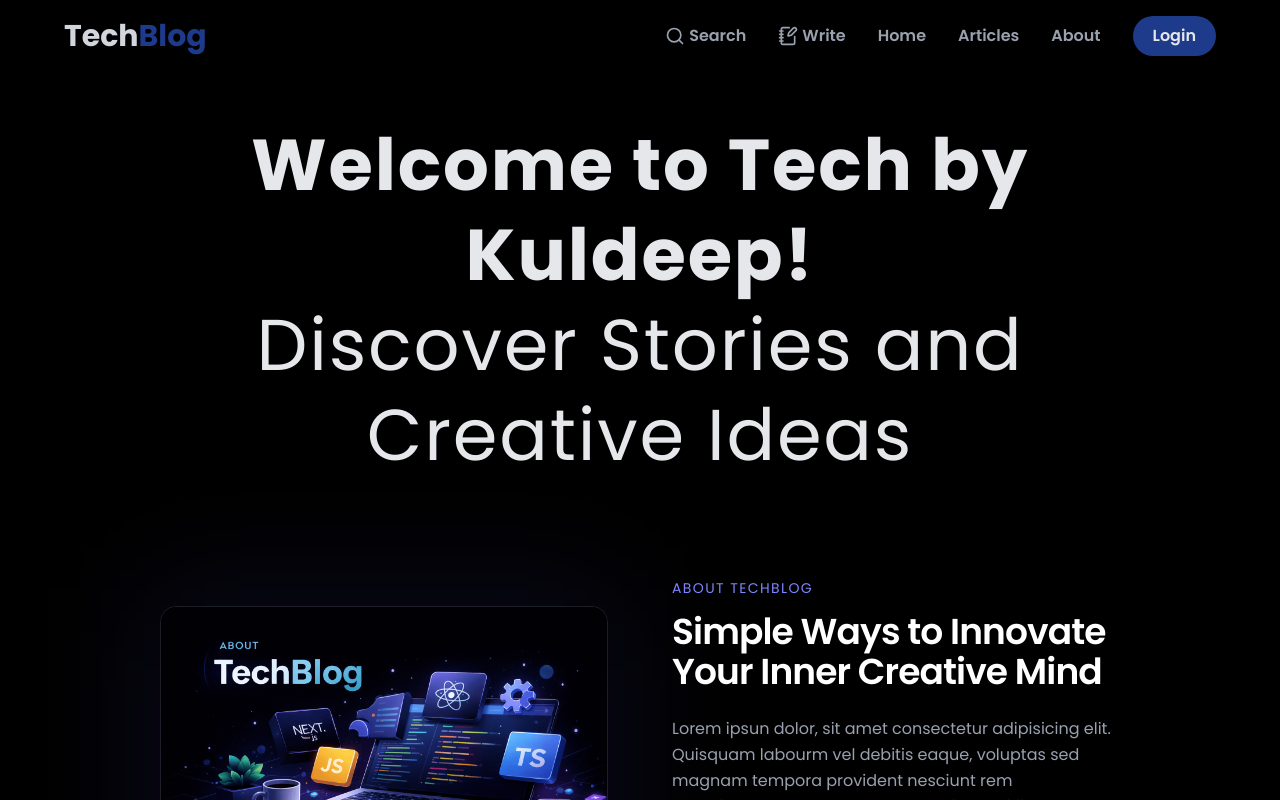
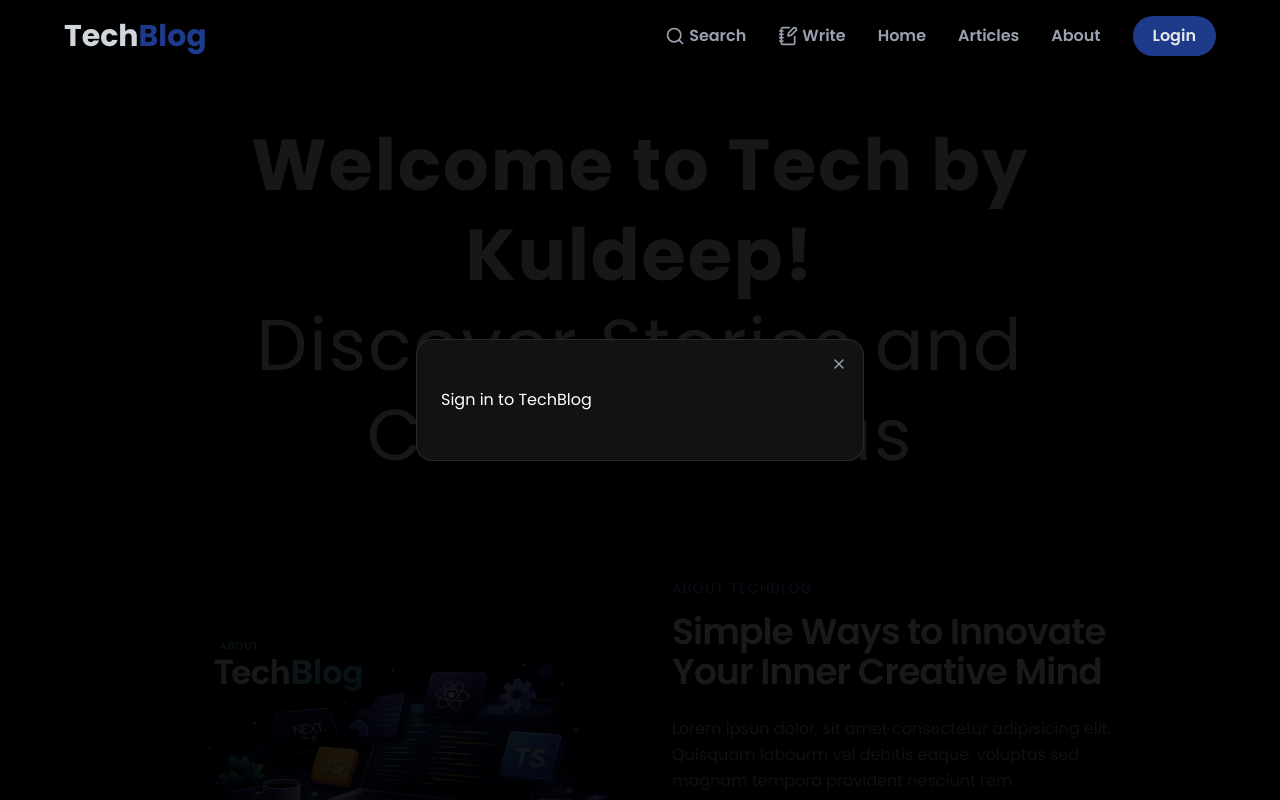
Before and after one commit to Kuldeep9711/tech-blog, a Next.js app: page / in a window 1280 px wide. Shown: the top 800 px of the page. Built offline with nearby package versions, Linux system fonts and the light colour scheme.

Commit message:
add SignIn modal

```diff
--- a/src/app/layout.tsx
+++ b/src/app/layout.tsx
@@ -3,6 +3,7 @@ import { Geist, Geist_Mono, Poppins } from "next/font/google";
 import "./globals.css";
 import Navbar from "../components/general/navbar/Navbar";
 import Footer from "@/components/general/Footer";
+import SignInModal from "@/components/modals/SignInModal";
 
 
 
@@ -32,6 +33,7 @@ export default function RootLayout({
         <Navbar />
         {children}
         <Footer />
+        <SignInModal />
       </body>
     </html>
   );
--- a/src/components/modals/Modal.tsx
+++ b/src/components/modals/Modal.tsx
@@ -1,3 +1,4 @@
+import { LuX } from "react-icons/lu"
 
 interface ModelProps {
     isOpen: boolean,
@@ -15,7 +16,12 @@ export default function Modal({isOpen,onClose,children}: ModelProps) {
       <div className={`relative z-10 w-full max-w-md rounded-2xl bg-secondary-background border border-white/10 px-6 py-12 shadow-xl transform transition-all duration-700 ${isOpen ? "translate-y-0" : "translate-y-full"}
         ${isOpen ? "opacity-100" : "opacity-0"}
         `}>
+          <button className="absolute right-4 top-4 text-gray-400 hover:text-white transition"aria-label="Close Modal"onClick={onClose}>
+            <LuX />
 
+          </button>
+
+            {children}
       </div>
     </div>
   )
--- /dev/null
+++ b/src/components/modals/SignInModal.tsx
@@ -0,0 +1,13 @@
+"use client"
+
+import Modal from './Modal'
+import { useModalStore } from '@/store/useModalStore'
+
+export default function SignInModal() {
+    const {isSignInOpen,closeSignIn} = useModalStore();
+  return (
+    <Modal onClose={closeSignIn} isOpen={isSignInOpen}>
+        <h2>Sign in to TechBlog</h2>
+    </Modal>
+  )
+}
--- a/src/store/useModalStore.ts
+++ b/src/store/useModalStore.ts
@@ -13,7 +13,7 @@ interface ModalState {
 
 export const useModalStore = create<ModalState>((set) => ({
     isSearchOpen: false,
-    isSignInOpen: false,
+    isSignInOpen: true,
     openSignIn:() => set({isSignInOpen: true, isSearchOpen: false }),
     closeSignIn:() => set({ isSignInOpen: false}),
     openSearch:() => set({ isSearchOpen: true, isSignInOpen: false}),
```
